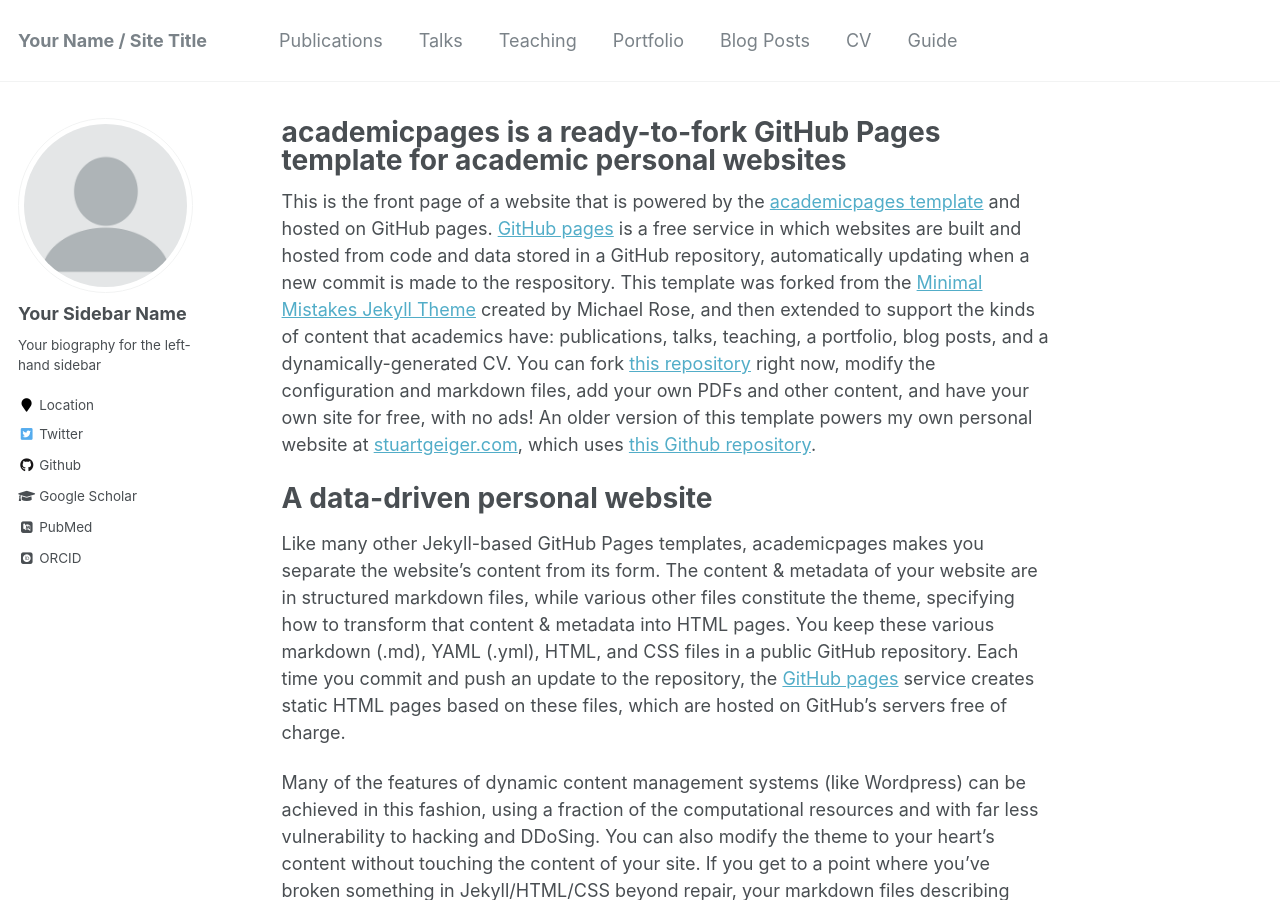
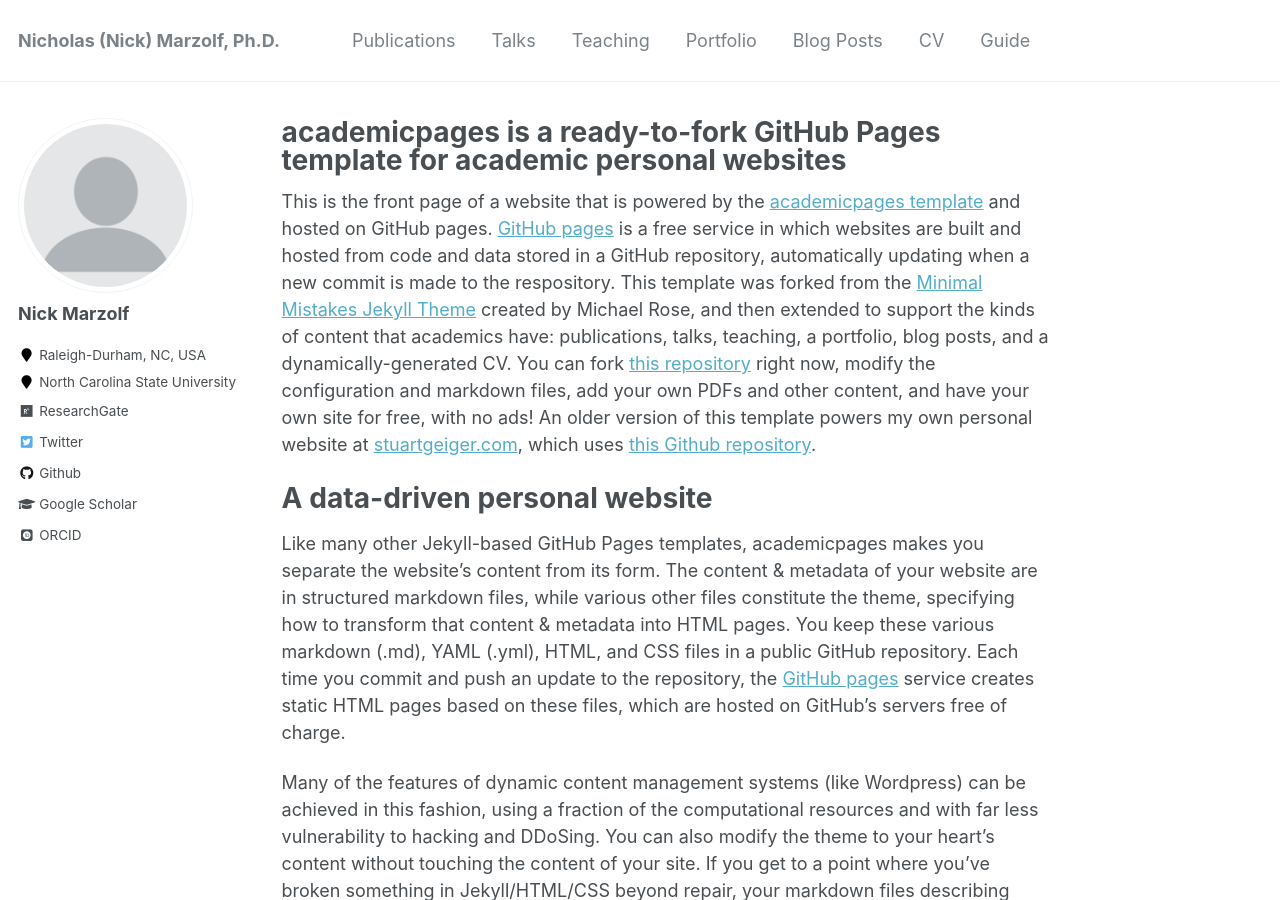
Before and after one commit to nmarzolf91/nmarzolf91.github.io, a Jekyll site: the page built from _pages/about.md, in a window 1280 px wide and 900 px high. Built offline with Jekyll 4.4.1, drawn with Linux system fonts in a browser that asks for light colours; some web fonts are replaced; some of the changed text lies outside the part shown.

Commit message:
Updated personal information in _config.yml

```diff
--- a/_config.yml
+++ b/_config.yml
@@ -7,13 +7,13 @@
 
 # Site Settings
 locale                   : "en-US"
-title                    : "Your Name / Site Title"
+title                    : "Nicholas (Nick) Marzolf, Ph.D."
 title_separator          : "-"
-name                     : &name "Your Name"
-description              : &description "personal description"
-url                      : https://academicpages.github.io # the base hostname & protocol for your site e.g. "https://mmistakes.github.io"
+name                     : &name "Nick Marzolf"
+description              : &description "Personal Website"
+url                      : https://nmarzolf91.github.io # the base hostname & protocol for your site e.g. "https://mmistakes.github.io"
 baseurl                  : "" # the subpath of your site, e.g. "/blog"
-repository               : "academicpages/academicpages.github.io"
+repository               : "nmarzolf91/nmarzolf91.github.io"
 teaser                   :  # filename of teaser fallback teaser image placed in /images/, .e.g. "500x300.png"
 breadcrumbs              : false # true, false (default)
 words_per_minute         : 160
@@ -80,15 +80,15 @@ analytics:
 
 # Site Author
 author:
-  name             : "Your Sidebar Name"
+  name             : "Nick Marzolf"
   avatar           : "profile.png"
-  bio              : "Your biography for the left-hand sidebar"
-  location         : "Location"
-  employer         :
-  pubmed           : "https://www.ncbi.nlm.nih.gov/pubmed/?term=john+snow"
-  googlescholar    : "http://yourfullgooglescholarurl.com"
+  bio              : ""
+  location         : "Raleigh-Durham, NC, USA"
+  employer         : "North Carolina State University"
+  pubmed           :
+  googlescholar    : "https://scholar.google.com/citations?hl=en&authuser=1&user=en_teRYAAAAJ"
   email            :
-  researchgate     :  # example: "https://www.researchgate.net/profile/yourprofile"
+  researchgate     : "https://www.researchgate.net/profile/Nicholas-Marzolf"
   uri              :
   bitbucket        :
   codepen          :
@@ -96,20 +96,20 @@ author:
   flickr           :
   facebook         :
   foursquare       :
-  github           : "academicpages"
+  github           : "nmarzolf91"
   google_plus      :
   keybase          :
   instagram        :
   impactstory      : #"https://profiles.impactstory.org/u/xxxx-xxxx-xxxx-xxxx"
   lastfm           :
   linkedin         :
-  orcid            : "http://orcid.org/yourorcidurl"
+  orcid            : "https://orcid.org/my-orcid?orcid=0000-0001-9146-1643"
   pinterest        :
   soundcloud       :
   stackoverflow    : # http://stackoverflow.com/users/123456/username
   steam            :
   tumblr           :
-  twitter          : "replacethistwitterhandle"
+  twitter          : "NickMarzolf"
   vine             :
   weibo            :
   xing             :
```
